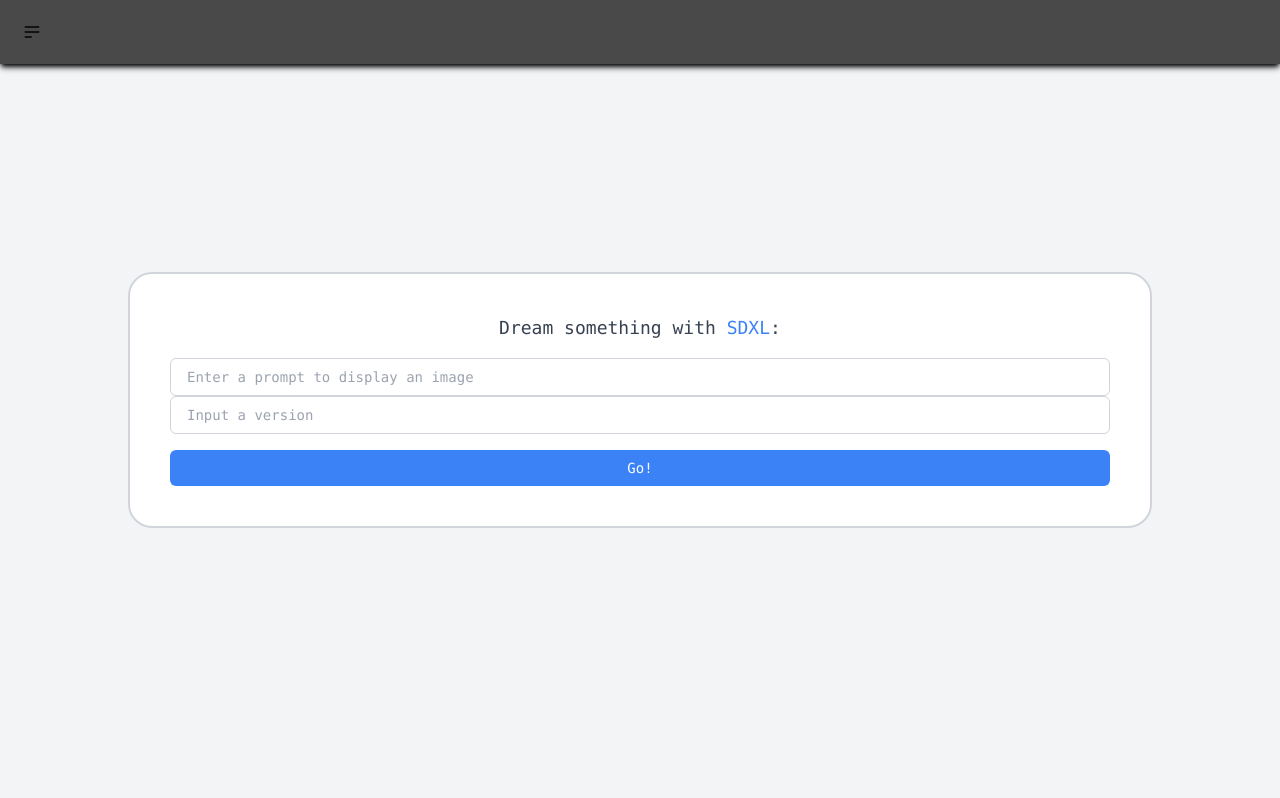
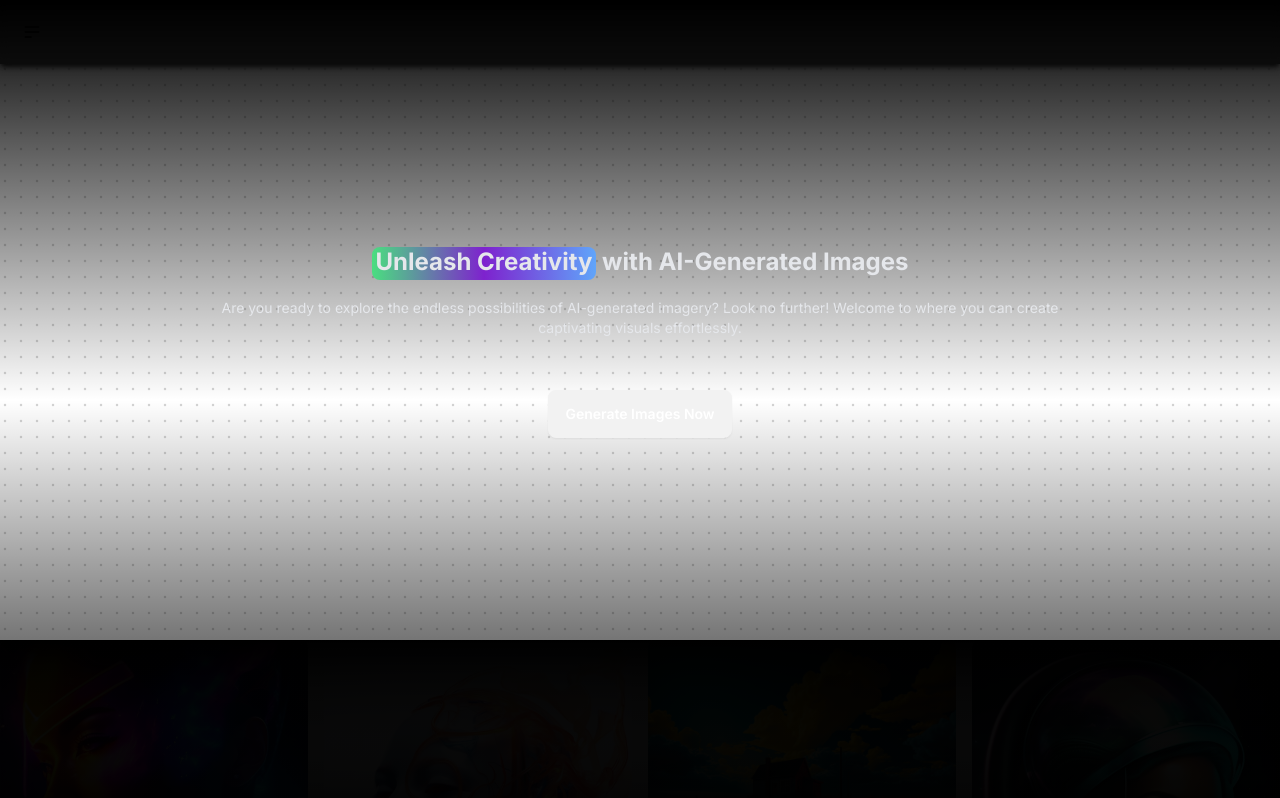
Before and after one commit to airplaneboy/replicate-MLM, a Next.js app: page / in a window 1280 px wide. Shown: the top 798 px of the page. Built offline with nearby package versions, Linux system fonts and the light colour scheme.

Commit message:
Move home route to root

```diff
--- a/src/app/home/page.tsx
+++ /dev/null
@@ -1,17 +0,0 @@
-import Footer from '@/components/Footer';
-import ImageGrid from '@/components/ImageGrid';
-// import Navbar from '@/components/Navbar';
-import HeroSection from '@/containers/landing page/HeroSection';
-
-const HomePage = () => {
-  return (
-    <>
-      {/* <Navbar /> */}
-      <HeroSection />
-      <ImageGrid />
-      <Footer />
-    </>
-  );
-};
-
-export default HomePage;
--- a/src/app/page.tsx
+++ b/src/app/page.tsx
@@ -1,97 +1,17 @@
-'use client';
-import { useState } from 'react';
-import Head from 'next/head';
-import Image from 'next/image';
+import Footer from '@/components/Footer';
+import ImageGrid from '@/components/ImageGrid';
+// import Navbar from '@/components/Navbar';
+import HeroSection from '@/containers/landing page/HeroSection';
 
-import { Prediction } from 'replicate';
-const sleep = (ms: number) => new Promise((r) => setTimeout(r, ms));
+const HomePage = () => {
+  return (
+    <>
+      {/* <Navbar /> */}
+      <HeroSection />
+      <ImageGrid />
+      <Footer />
+    </>
+  );
+};
 
-export default function Home() {
-  const [prediction, setPrediction] = useState<Prediction | null>(null);
-  const [error, setError] = useState(null);
-
-  const handleSubmit = async (e: React.FormEvent<HTMLFormElement>) => {
-    e.preventDefault();
-
-    const response = await fetch('/api/predictions', {
-      method: 'POST',
-      body: new FormData(e.currentTarget),
-    });
-
-    let prediction = await response.json();
-    if (response.status !== 201) {
-      setError(prediction.detail);
-      return;
-    }
-    setPrediction(prediction);
-
-    while (prediction.status !== 'succeeded' && prediction.status !== 'failed') {
-      await sleep(1000);
-      const response = await fetch('/api/predictions/' + prediction.id, { cache: 'no-store' });
-      prediction = await response.json();
-      if (response.status !== 200) {
-        setError(prediction.detail);
-        return;
-      }
-      console.log({ prediction });
-      setPrediction(prediction);
-    }
-  };
-
-  return (
-    <main className='flex min-h-screen flex-col items-center justify-center p-24 bg-gray-100'>
-      <div className='flex flex-col z-10 max-w-5xl w-full items-center justify-between font-mono text-sm lg:flex bg-white p-10 border-solid border-2 border-gray-300 rounded-3xl'>
-        <Head>
-          <title>{process.env.NEXT_PUBLIC_SITE_NAME}</title>
-        </Head>
-
-        <p className='mb-4 text-lg text-gray-700'>
-          Dream something with{' '}
-          <a href='https://replicate.com/stability-ai/stable-diffusion' className='text-blue-500 hover:underline'>
-            SDXL
-          </a>
-          :
-        </p>
-
-        <form onSubmit={handleSubmit} className='flex flex-col items-center w-full'>
-          <input
-            type='text'
-            name='prompt'
-            placeholder='Enter a prompt to display an image'
-            className='px-4 py-2 w-full border border-gray-300 rounded-md focus:outline-none focus:ring-2 focus:ring-blue-500 text-black'
-          />
-          <input
-            type='text'
-            name='version'
-            placeholder='Input a version'
-            className='px-4 py-2 w-full border border-gray-300 rounded-md focus:outline-none focus:ring-2 focus:ring-blue-500 text-black'
-          />
-          <button
-            type='submit'
-            className='px-4 py-2 mt-4 w-full bg-blue-500 text-white rounded-md hover:bg-blue-700 focus:outline-none focus:ring-2 focus:ring-blue-500'>
-            Go!
-          </button>
-        </form>
-
-        {error && <div className='mt-4 text-red-500'>{error}</div>}
-
-        {prediction && (
-          <div className='mt-4'>
-            {prediction.output && (
-              <div className='flex flex-col items-center justify-center w-full'>
-                <Image
-                  src={prediction.output[prediction.output.length - 1]}
-                  alt='output'
-                  width={500}
-                  height={500}
-                  className='object-cover w-full h-full rounded-md border-gray-300'
-                />
-              </div>
-            )}
-            <p className='mt-4 text-lg text-gray-700'>status: {prediction.status}</p>
-          </div>
-        )}
-      </div>
-    </main>
-  );
-}
+export default HomePage;
```
